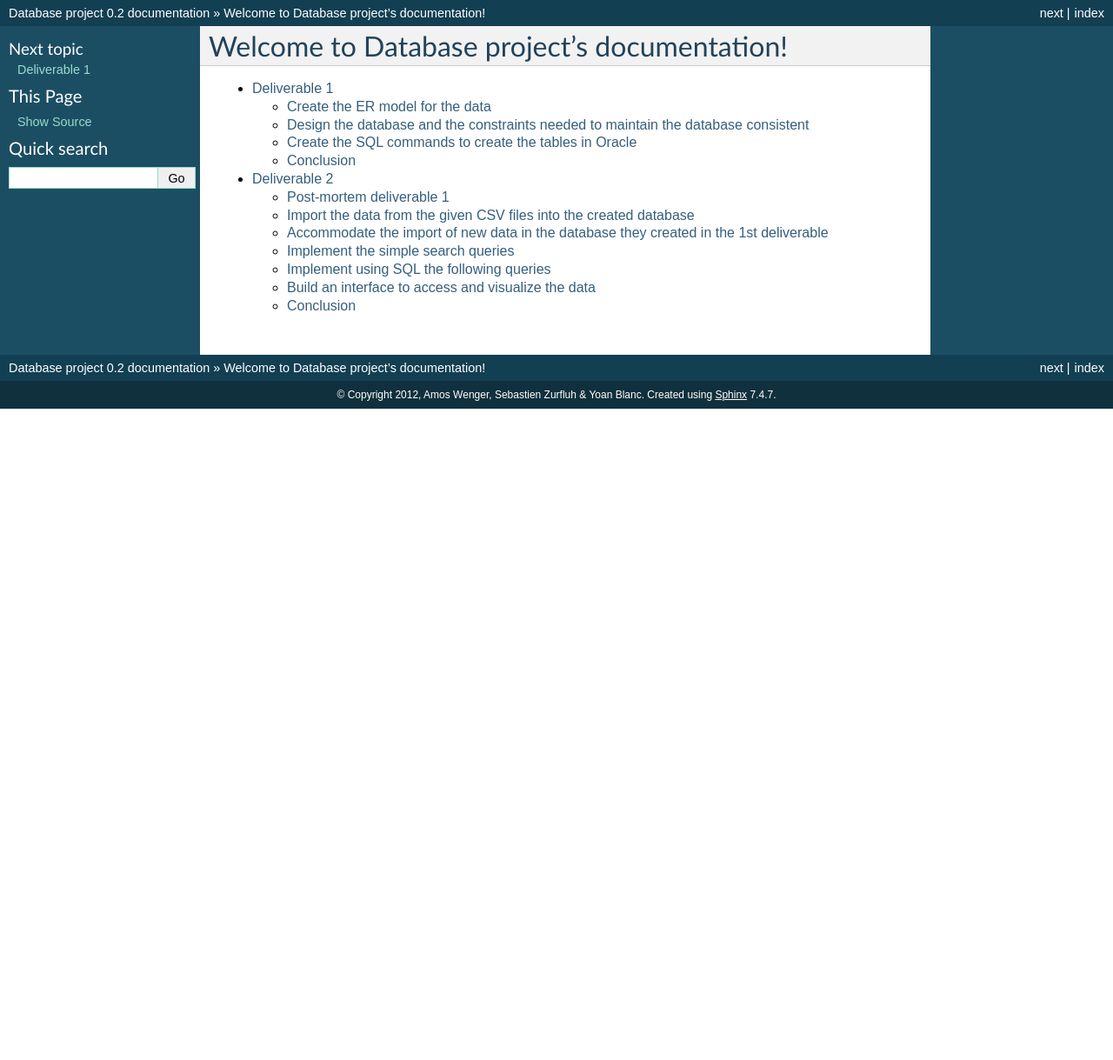
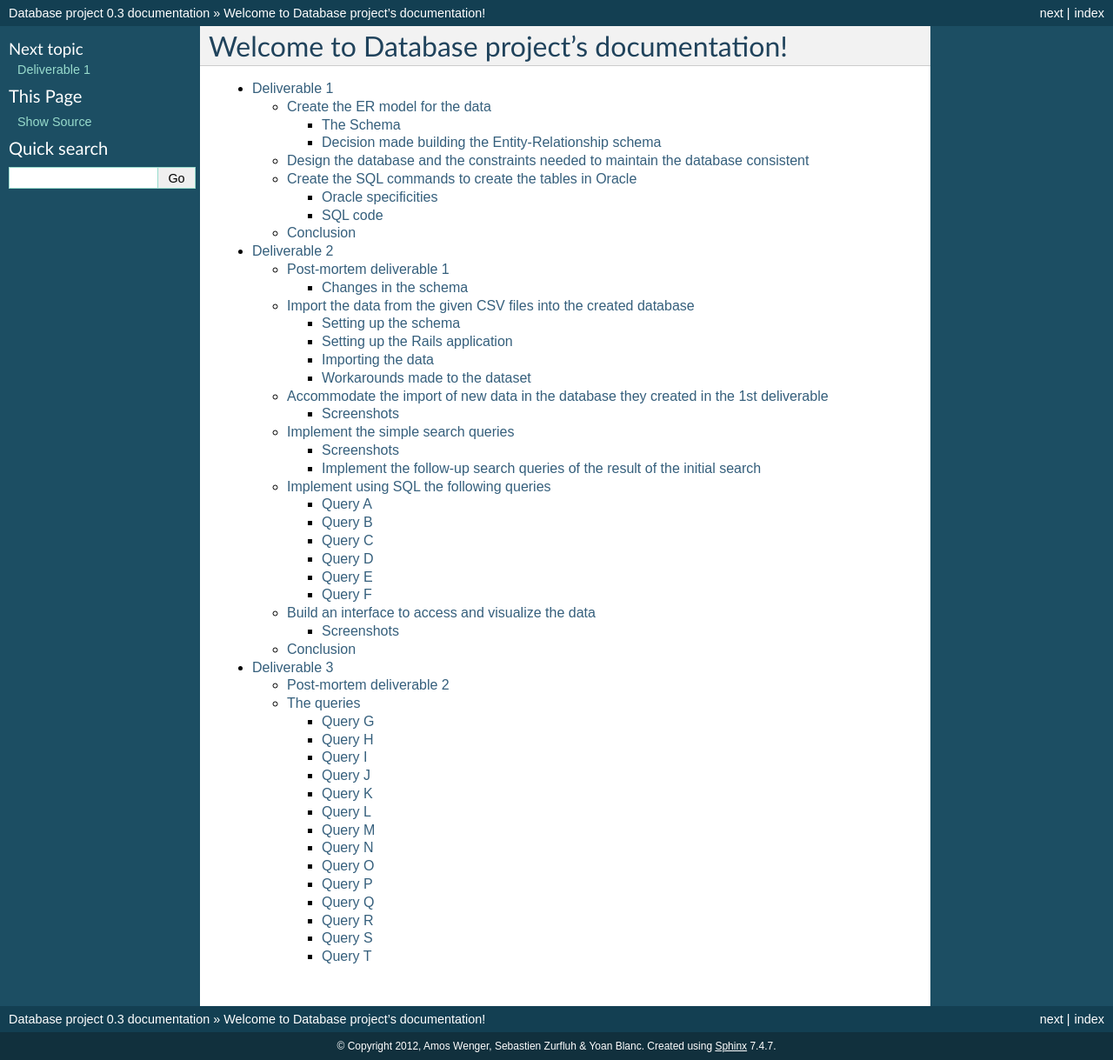
Before and after one commit to fasterthanlime/cs322, a Sphinx documentation site: the page built from documents/report/source/index.rst, in a window 1280 px wide. Shown: the whole page at 87% size. Built offline with Sphinx 7.4.7, drawn with Linux system fonts in a browser that asks for light colours; formulas are drawn with MathJax 3; before the commit the page ends 900 px from its top, so only the background shows below that; some of the changed lines change nothing that is shown.

Commit message:
Kicking the deliverable3 stuff.

```diff
--- a/documents/report/source/conf.py
+++ b/documents/report/source/conf.py
@@ -48,9 +48,9 @@ copyright = u'2012, Amos Wenger, Sebastien Zurfluh & Yoan Blanc'
 # built documents.
 #
 # The short X.Y version.
-version = '0.2'
+version = '0.3'
 # The full version, including alpha/beta/rc tags.
-release = '0.2'
+release = '0.3'
 
 # The language for content autogenerated by Sphinx. Refer to documentation
 # for a list of supported languages.
@@ -239,4 +239,4 @@ texinfo_documents = [
 #texinfo_domain_indices = True
 
 # How to display URL addresses: 'footnote', 'no', or 'inline'.
-#texinfo_show_urls = 'footnote'
+texinfo_show_urls = 'footnote'
--- a/documents/report/source/deliverable1.rst
+++ b/documents/report/source/deliverable1.rst
@@ -92,7 +92,7 @@ The following SQL schema is really a first shot, with very few constraints on nu
 Not being familiar with the way Oracle works, we'll just explain some basic stuff.
 
 Oracle specificities
-''''''''''''''''''''
+--------------------
 
 Oracle being a very complex RDBMS (*Relational Database Management System*) that we are still learning, this section will simply clarify what we've discovered and wich might explain the following.
 
@@ -105,7 +105,7 @@ It cannot *auto increment* like MySQL or SQLite, so one must use a `sequence` an
 It knows how to delete relations in cascade. It can remove an entire structure from one simple `DELETE`. If *PostgreSQL* can do that has well, the more common *MySQL* or *SQLite* cannot. In the following schema, we activated that cascaded deletion without thinking deeply about it. This schema will be refined in the future when used with the data.
 
 SQL code
-''''''''
+--------
 
 .. literalinclude:: _static/1/schema.sql
    :language: sql
--- /dev/null
+++ b/documents/report/source/deliverable3.rst
@@ -0,0 +1,120 @@
+-------------
+Deliverable 3
+-------------
+
+    *A series of more interesting queries should be implemented with SQL and/or using the preferred application programming language:*
+
+    * *Explain the necessities of indexes based on the queries and the query plans that you can find from the system;*
+    * *Report the performance of all queries and explain the distribution of the cost (based again on the plans;*
+    * *Visualize the results of the queries (in case they are not scalar);*
+    * *Build an interface to run queries/insert data/delete data giving as parameters the details of the queries.*
+
+**TODO**
+
+Post-mortem deliverable 2
+=========================
+
+**TODO**
+
+The queries
+===========
+
+**TODO**
+
+Query G
+-------
+
+    *List the name of the schools according to the number of players they sent to the NBA. Sort them in descending order by number of drafted players.*
+
+**TODO**
+
+Query H
+-------
+
+    *List the name of the schools according to the number of players they sent to the ABA. Sort them in descending order by number of drafted players.*
+
+**TODO**
+
+Query I
+-------
+
+    *List the average weight, average height and average age, of teams of coaches with more than* ``XXX`` *season career wins and more than* ``YYY`` *win percentage, in each season they coached. (* ``XXX`` *and* ``YYY`` *are parameters. Try with combinations:* ``{XXX,YYY}={<1000,70%>,<1000,60%>,<1000,50%>,<700,55%>,<700,45%>}`` *. Sort the result by year in ascending order.*
+
+**TODO**
+
+Query J
+-------
+
+    *List the last and first name of the players which are shorter than the average height of players who have at least 10,000 rebounds and have more than 12,000 rebounds (if any).*
+
+**TODO**
+
+Query K
+-------
+
+    *List the last and first name of the players who played for a Chicago team and Houston team.*
+
+**TODO**
+
+Query L
+-------
+
+    *List the top 20 career scorers of NBA.*
+
+**TODO**
+
+Query M
+-------
+
+    *For coaches who coached at most 7 seasons but more than 1 season, who are the three more successful? (Success rate is season win percentage:* ``season_win / (season_win + season_loss))`` *. Be sure to count all seasons when computing the percentage.*
+
+**TODO**
+
+Query N
+-------
+
+    *List the last and first names of the top 30* ``TENDEX`` *players, ordered by descending* ``TENDEX`` *value (Use season stats). (* ``TENDEX=(points+reb+ass+st+blk‐missedFT‐missedFG‐TO)/minutes)`` *)*
+
+**TODO**
+
+Query O
+-------
+
+    *List the last and first names of the top 10* ``TENDEX`` *players, ordered by descending* ``TENDEX`` *value (Use playoff stats). (* ``TENDEX=(points+reb+ass+st+blk-­missedFT‐missedFG-­TO)/minutes`` *)*
+
+**TODO**
+
+Query P
+-------
+
+    *Compute the least successful draft year – the year when the largest percentage of drafted players never played in any of the leagues.*
+
+**TODO**
+
+Query Q
+-------
+
+    *Compute the best teams according to statistics: for each season and for each team compute* ``TENDEX`` *values for its best 5 players. Sum these values for each team to compute* ``TEAM TENDEX`` *value. For each season list the team with the best win/loss percentage and the team with the highest* ``TEAM TENDEX`` *value.*
+
+**TODO**
+
+Query R
+-------
+
+    *List the best 10 schools for each of the following categories: scorers, rebounders, blockers. Each school’s category ranking is computed as the average of the statistical value for 5 best players that went to that school. Use player’s career average for inputs.*
+
+**TODO**
+
+Query S
+-------
+
+    *Compute which was the team with most wins in regular season during which it changed 2, 3 and 4 coaches.*
+
+**TODO**
+
+Query T
+-------
+
+    *List all players which never played for the team that drafted them.*
+
+**TODO**
--- a/documents/report/source/index.rst
+++ b/documents/report/source/index.rst
@@ -7,10 +7,11 @@ Welcome to Database project's documentation!
 ============================================
 
 .. toctree::
-   :maxdepth: 2
+   :maxdepth: 3
 
    deliverable1
    deliverable2
+   deliverable3
 
 .. Indices and tables
    ==================
```
